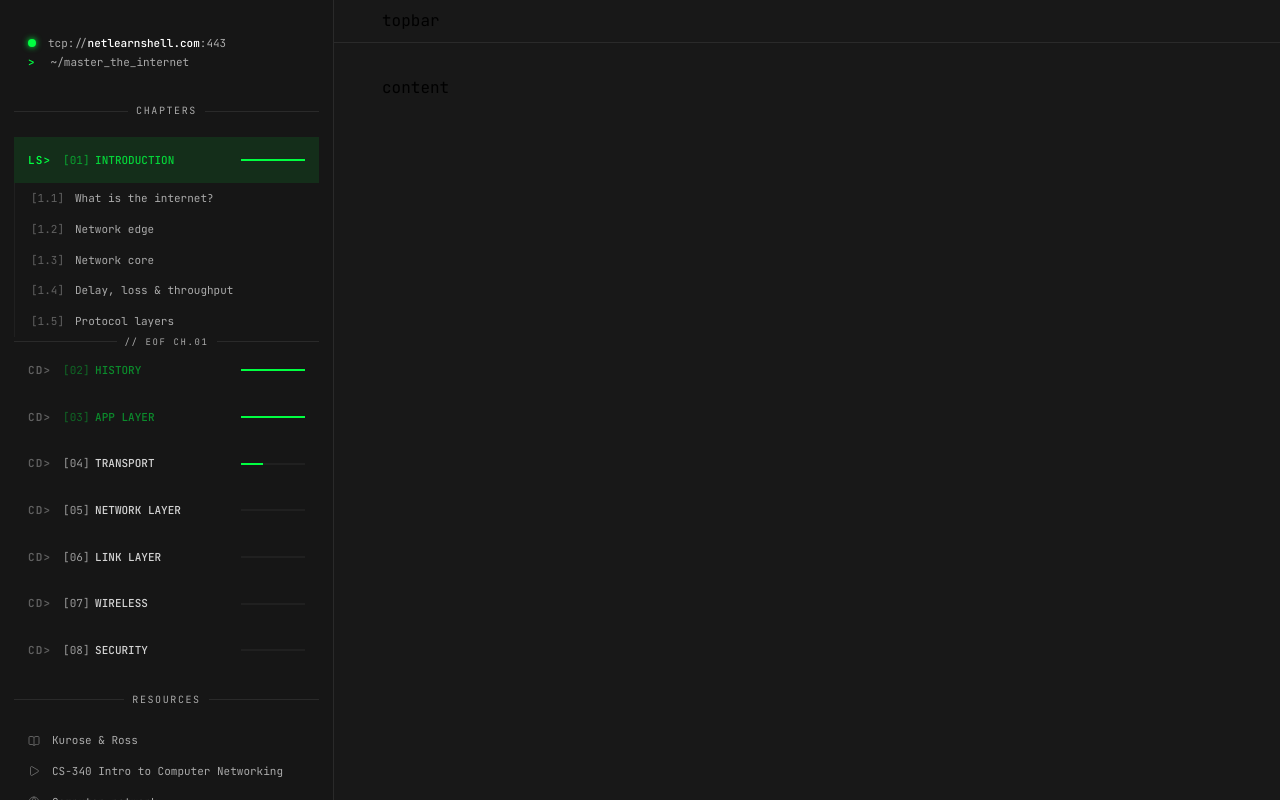
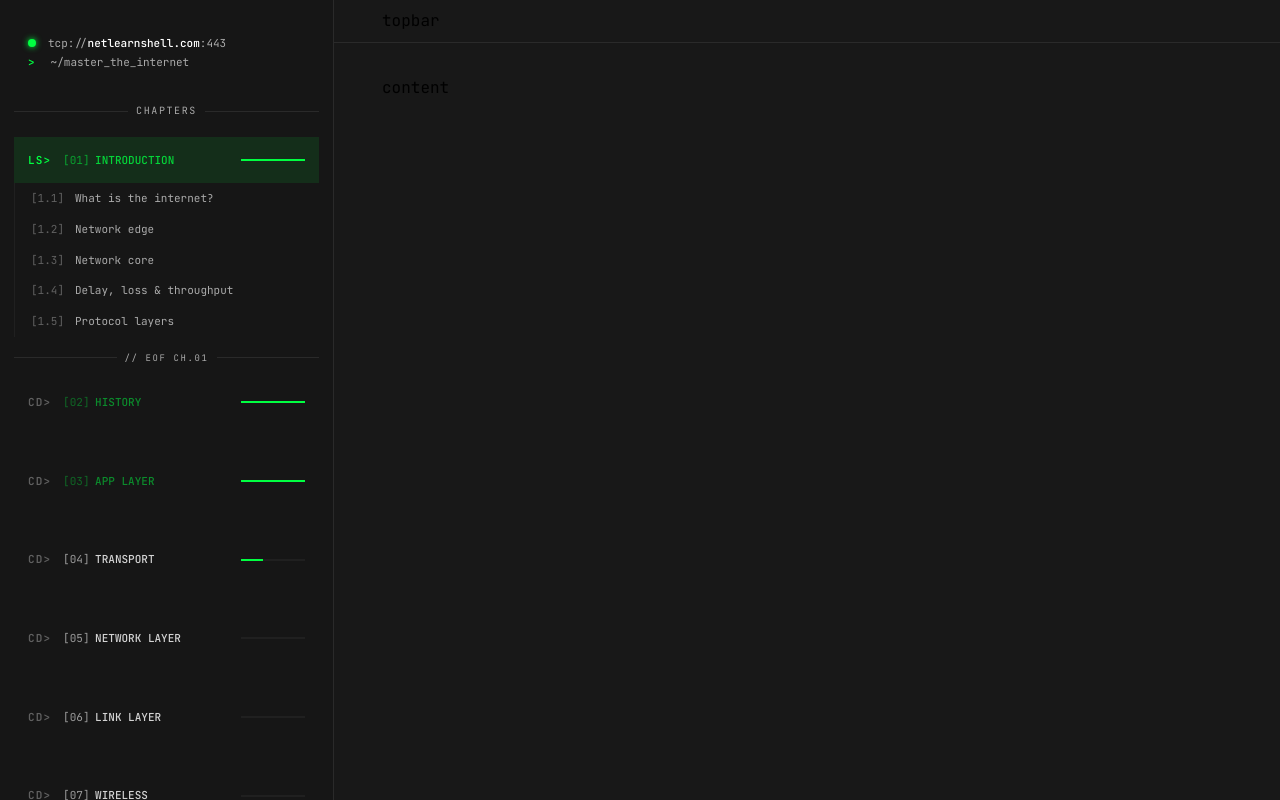
Before and after one commit to Kerliula/NetLearnShell, a React (Vite) app: page / in a window 1280 px wide. Both pictures are taken after a click on the button "Introduction". Built offline with nearby package versions, Linux system fonts and the light colour scheme.

Commit message:
refactor: extract chapter label function and improve readability in ChapterSeparator

```diff
--- a/src/components/sidebar/ChapterSeparator.tsx
+++ b/src/components/sidebar/ChapterSeparator.tsx
@@ -6,15 +6,20 @@ type ChapterSeparatorProps = {
   expanded: boolean
 }
 
+const TRANSITION_CLASSES =
+  'grid transition-[grid-template-rows,opacity] duration-300 ease-[var(--ease-spring)]'
+
+const chapterLabel = (id: number) => `// eof ch.${String(id).padStart(2, '0')}`
+
 export const ChapterSeparator = ({ id, expanded }: ChapterSeparatorProps) => (
   <div
     className={clsx(
-      'grid transition-[grid-template-rows,opacity] duration-300 ease-[var(--ease-spring)]',
+      TRANSITION_CLASSES,
       expanded ? 'grid-rows-[1fr] opacity-100' : 'grid-rows-[0fr] opacity-0',
     )}
   >
-    <div className="overflow-hidden">
-      <Divider label={`// eof ch.${String(id).padStart(2, '0')}`} />
+    <div className="overflow-hidden my-md">
+      <Divider label={chapterLabel(id)} />
     </div>
   </div>
 )
```
